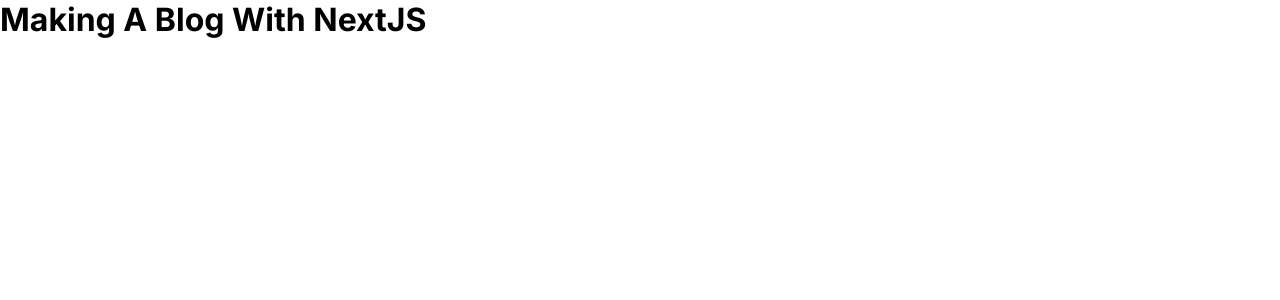
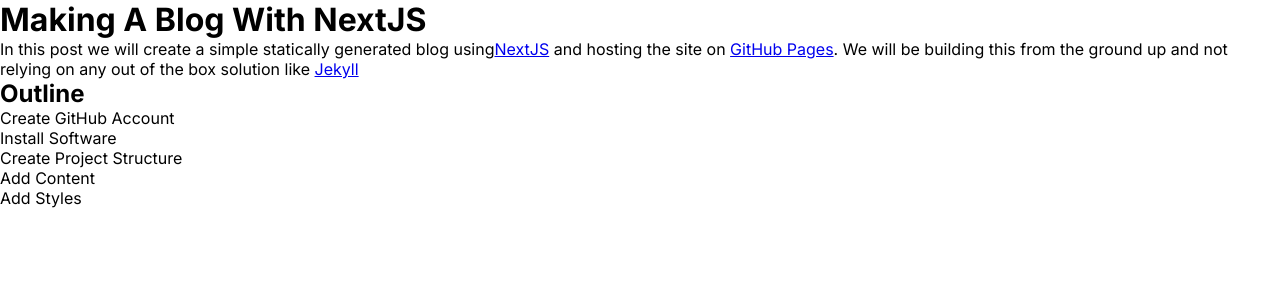
Before and after one commit to hiimog/hiimog.com, a Next.js app in the folder blog/: page /posts/making-a-blog-with-nextjs in a window 1280 px wide. Shown: the top 300 px of the page. Built offline with nearby package versions, Linux system fonts and the light colour scheme.

Commit message:
Add table of contents to making a blog post

```diff
--- a/blog/src/app/posts/making-a-blog-with-nextjs/page.tsx
+++ b/blog/src/app/posts/making-a-blog-with-nextjs/page.tsx
@@ -1,3 +1,23 @@
 export default function MakingABlogWithNextJs() {
-    return <h1>Making A Blog With NextJS</h1>
+    return (<>
+    <h1>Making A Blog With NextJS</h1>
+    <p id="tldr">
+        In this post we will create a simple statically generated blog using
+        <a href="https://nextjs.org">NextJS</a> and hosting the site on <a href="https://pages.github.com/">GitHub Pages</a>.
+        We will be building this from the ground up and not relying on any out of the box solution like <a href="https://jekyllrb.com/docs/github-pages/">Jekyll</a>
+    </p>
+        {/* TODO: Make this <nav> and make these links and call it TOC */}
+        <h2>Outline</h2>
+        <ul>
+            <li>Create GitHub Account</li>
+            <li>Install Software</li>
+            <li>Create Project Structure</li>
+            <li>Add Content</li>
+            <li>Add Styles</li>
+        </ul>
+
+        <section id="create-github-account">
+
+        </section>
+    </>)
 }
```
